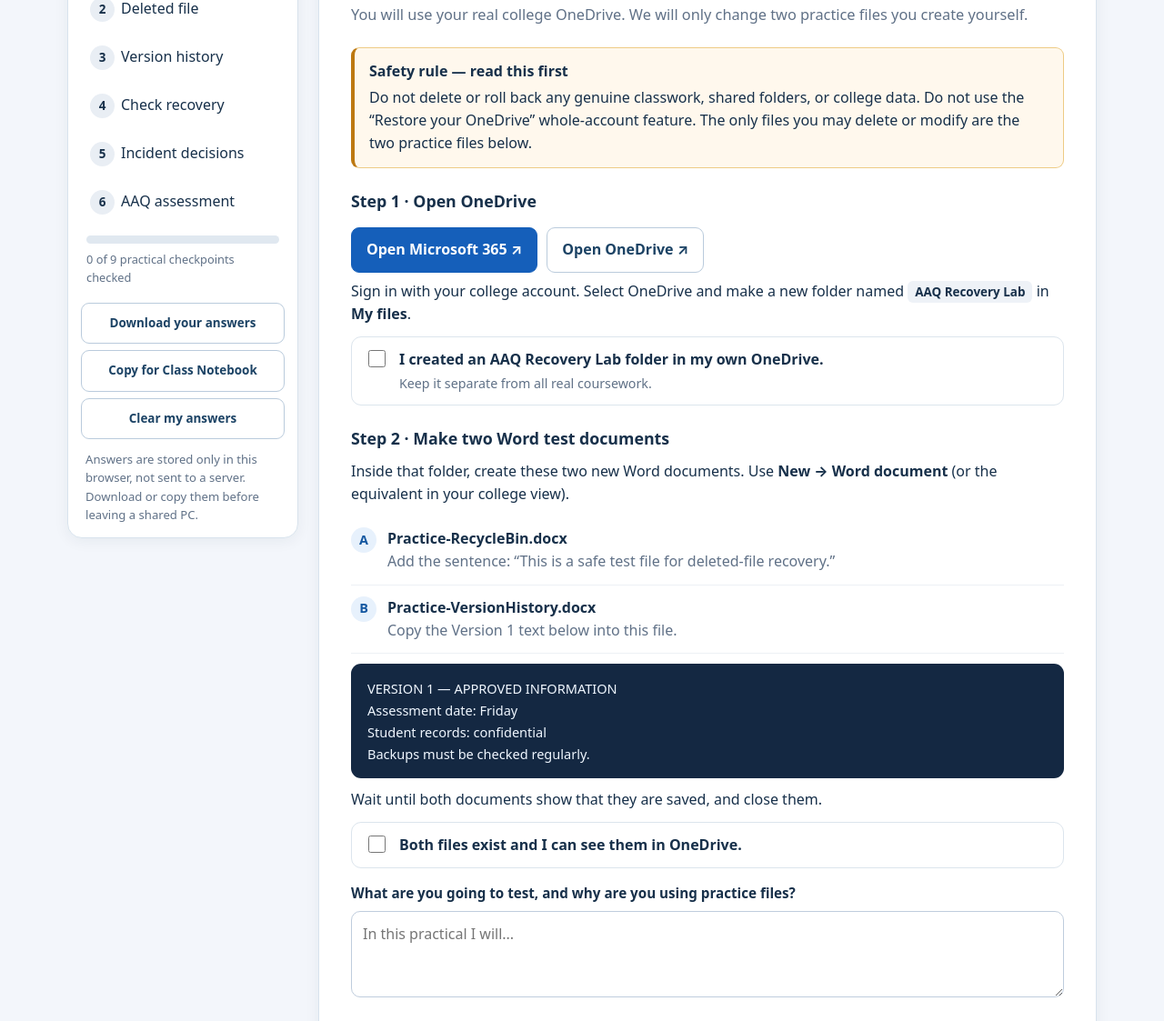
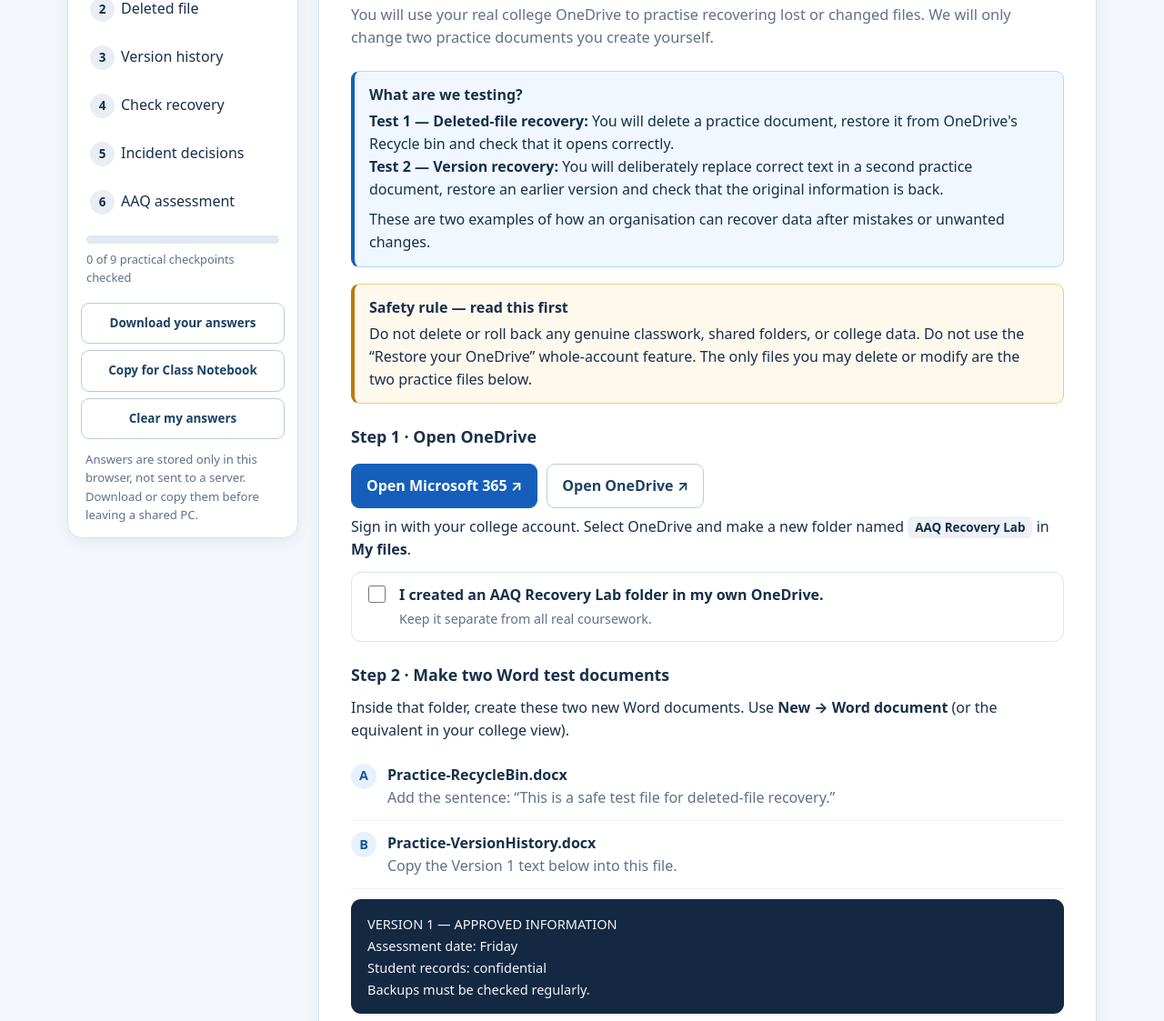
Before and after one commit to southernadd-cmyk/onedrive, a plain HTML site: page index.html in a window 1280 px wide. Shown: the part 405-1528 px from the top of the page at 91% size. Drawn offline with Linux system fonts and the light colour scheme.

Commit message:
Explain both OneDrive recovery tests before asking students to reflect

```diff
--- a/index.html
+++ b/index.html
@@ -43,7 +43,8 @@ footer.sitefoot{max-width:1180px;margin:0 auto 26px;padding:0 24px;color:var(--s
 <section class="stage active" data-stage="0" data-title="Get ready" data-duration="8">
  <div class="stagehead"><span class="tag">STAGE 01</span><span class="tag time">8 minutes</span><span class="tag">A4.1.2</span></div>
  <h2>Start with safe test files</h2>
- <p class="dek">You will use your real college OneDrive. We will only change two practice files you create yourself.</p>
+ <p class="dek">You will use your real college OneDrive to practise recovering lost or changed files. We will only change two practice documents you create yourself.</p>
+ <div class="callout"><strong>What are we testing?</strong><b>Test 1 — Deleted-file recovery:</b> You will delete a practice document, restore it from OneDrive's Recycle bin and check that it opens correctly.<br><b>Test 2 — Version recovery:</b> You will deliberately replace correct text in a second practice document, restore an earlier version and check that the original information is back.<p>These are two examples of how an organisation can recover data after mistakes or unwanted changes.</p></div>
  <div class="callout warning"><strong>Safety rule — read this first</strong>Do not delete or roll back any genuine classwork, shared folders, or college data. Do not use the “Restore your OneDrive” whole-account feature. The only files you may delete or modify are the two practice files below.</div>
  <h3>Step 1 · Open OneDrive</h3>
  <div class="buttons"><a class="btn primary" href="https://www.microsoft365.com/" target="_blank" rel="noopener noreferrer">Open Microsoft 365 ↗</a><a class="btn" href="https://onedrive.com/" target="_blank" rel="noopener noreferrer">Open OneDrive ↗</a></div>
@@ -59,7 +60,7 @@ Student records: confidential
 Backups must be checked regularly.</div>
  <p>Wait until both documents show that they are saved, and close them.</p>
  <div class="action"><label><input type="checkbox" data-save="task.documents"><span><b>Both files exist and I can see them in OneDrive.</b></span></label></div>
- <div class="evidence"><label for="preflight">What are you going to test, and why are you using practice files?</label><textarea id="preflight" data-save="answer.preflight" placeholder="In this practical I will..."></textarea></div>
+ <div class="evidence"><label for="preflight">Why is it important to use practice documents rather than real college work when testing recovery?</label><textarea id="preflight" data-save="answer.preflight" placeholder="We use practice files because..."></textarea></div>
 </section>
 <section class="stage" data-stage="1" data-title="Deleted file" data-duration="12">
  <div class="stagehead"><span class="tag">STAGE 02</span><span class="tag time">12 minutes</span><span class="tag">File/data restore</span></div>
```
